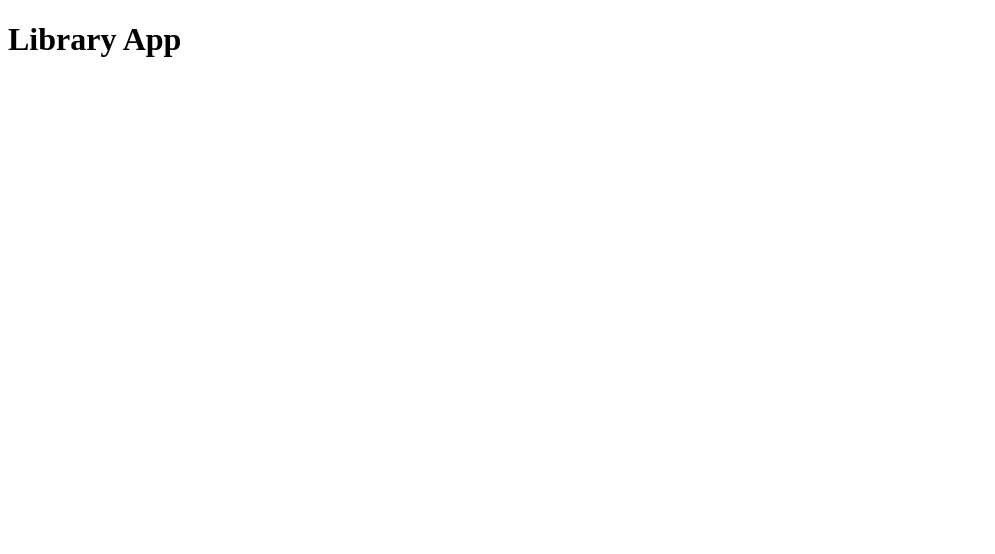
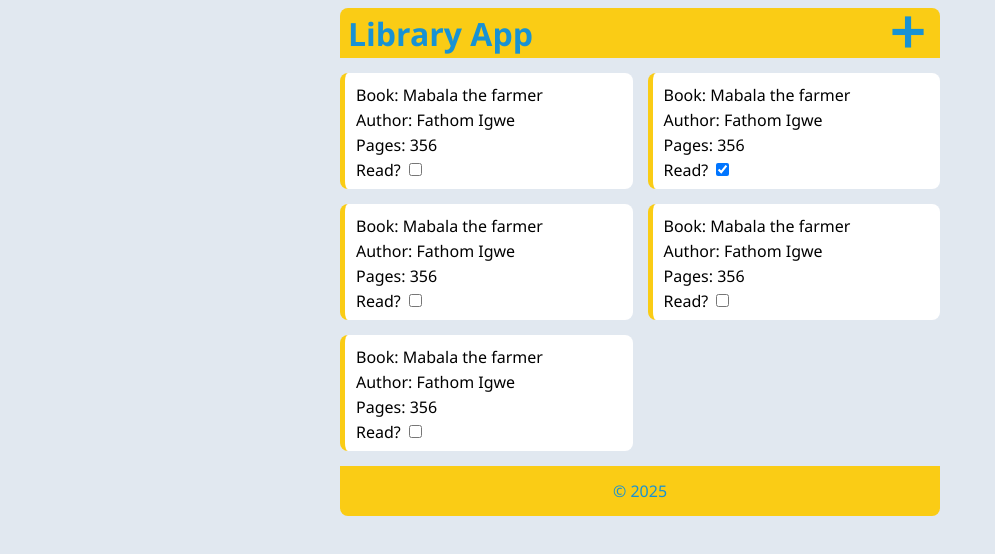
Before and after one commit to Ndosie/library-app, a plain HTML site: page index.html in a window 1280 px wide. Shown: the whole page, without its empty margins (0-995 px from the left). Drawn offline with Linux system fonts and the light colour scheme.

Commit message:
Adding page styles with dummy data

```diff
--- a/index.html
+++ b/index.html
@@ -3,11 +3,23 @@
 <head>
     <meta charset="UTF-8">
     <meta name="viewport" content="width=device-width, initial-scale=1.0">
+    <link rel="stylesheet" href="https://fonts.googleapis.com/icon?family=Material+Icons">
     <link rel="stylesheet" href="styles/styles.css" />
     <title>Library App</title>
 </head>
 <body>
-    <h1>Library App</h1>
+    <div class="container">
+        <div class="header">
+            <h1>Library App</h1>
+            <span class="material-icons" id="add_button">add_2</span>
+        </div>
+        <dialog>
+            <button autofocus>Close</button>
+            <p>This modal dialog has a groovy backdrop!</p>
+        </dialog>
+        <div class="content"></div>
+        <div class="footer">&copy; 2025</div>
+    </div>
     <script src="scripts/script.js"></script>
 </body>
 </html>
--- a/scripts/script.js
+++ b/scripts/script.js
@@ -0,0 +1,83 @@
+const myLibrary = [
+    {
+        uuid: 19101919197,
+        name: 'Mabala the farmer',
+        author: 'Fathom Igwe',
+        pages: 356,
+        read: false
+    },
+    {
+        uuid: 19101919196,
+        name: 'Mabala the farmer',
+        author: 'Fathom Igwe',
+        pages: 356,
+        read: true
+    },
+    {
+        uuid: 19101919195,
+        name: 'Mabala the farmer',
+        author: 'Fathom Igwe',
+        pages: 356,
+        read: false
+    },
+    {
+        uuid: 19101919193,
+        name: 'Mabala the farmer',
+        author: 'Fathom Igwe',
+        pages: 356,
+        read: false
+    },
+    {
+        uuid: 19101919194,
+        name: 'Mabala the farmer',
+        author: 'Fathom Igwe',
+        pages: 356,
+        read: false
+    }
+]
+const contentDiv = document.querySelector('.content')
+const addBtn = document.querySelector('#add_button')
+const dialog = document.querySelector("dialog");
+const closeButton = document.querySelector("dialog button");
+
+function Book(name, author, pages, read=false) {
+    this.uid = crypto.randomUUID()
+    this.name = name
+    this.author = author
+    this.pages = pages
+    this.read = read
+}
+
+Book.prototype.toggleReadStatus = function () {
+    this.read = this.read ? false : true
+}
+
+function addBookToLibrary(name, author, pages, read) {
+    const book = new Book(name, author, pages, read)
+    myLibrary.push(book)
+}
+
+function displayBooks() {
+    let cards = ``
+    for (let i = 0; i < myLibrary.length; i++) {
+        let toCheck = myLibrary[i].read ? "checked" : ""
+        cards += `<div id=${myLibrary[i].uuid} class="card">
+            <p>Book: ${myLibrary[i].name}</p>
+            <p>Author: ${myLibrary[i].author}</p>
+            <p>Pages: ${myLibrary[i].pages}</p>
+            <label>Read?</label>
+            <input type="checkbox" ${toCheck}/>
+        </div>`
+    }
+    contentDiv.innerHTML = cards
+}
+
+addBtn.addEventListener('click', () => {
+    dialog.showModal();
+})
+
+closeButton.addEventListener("click", () => {
+  dialog.close();
+});
+
+displayBooks()
--- a/styles/styles.css
+++ b/styles/styles.css
@@ -0,0 +1,68 @@
+body{
+    background-color:  #e1e8f0;
+    font-family:'Segoe UI', Tahoma, Geneva, Verdana, sans-serif
+}
+
+h1 {
+    margin: 0;
+}
+
+p {
+    margin: 3px;
+}
+label {
+    margin-left: 3px;
+}
+.container {
+    margin: 0 auto;
+    width: 600px;
+    border-radius: 8px;
+    display: grid;
+    grid-template-rows: 50px 1fr 50px;
+    gap: 15px;
+}
+
+.content {
+    display: grid;
+    grid-template-columns: repeat(auto-fit, minmax(200px, 1fr));
+    gap: 15px;
+}
+
+.card {
+    background-color: white;
+    border-radius: 8px;
+    border-left:#facc15 5px solid;
+    padding: 8px;
+}
+
+.header, .footer {
+    background-color: #facc15;
+    color: #1892d3;
+}
+
+.header {
+    border-top-left-radius: 8px;
+    border-top-right-radius: 8px;
+    display: flex;
+    justify-content: space-between;
+    align-items: center;
+    padding: 8px;
+}
+
+.material-icons {
+    width: 50px;
+    font-size: 50px;
+    font-weight: bold;
+    align-items: end;
+}
+.material-icons:hover {
+    cursor: pointer;
+}
+
+.footer {
+    border-bottom-left-radius: 8px;
+    border-bottom-right-radius: 8px;
+    display: grid;
+    justify-content: center;
+    align-items: center;
+}
```
